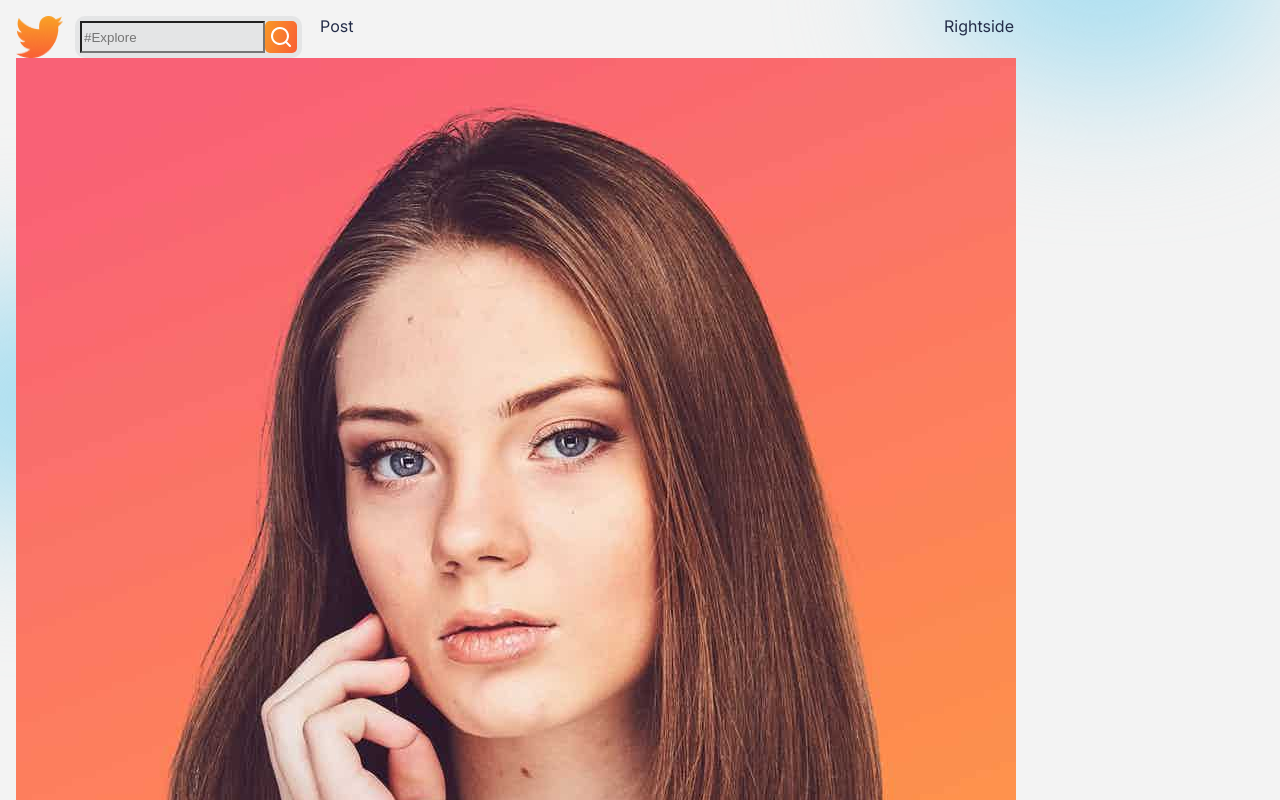
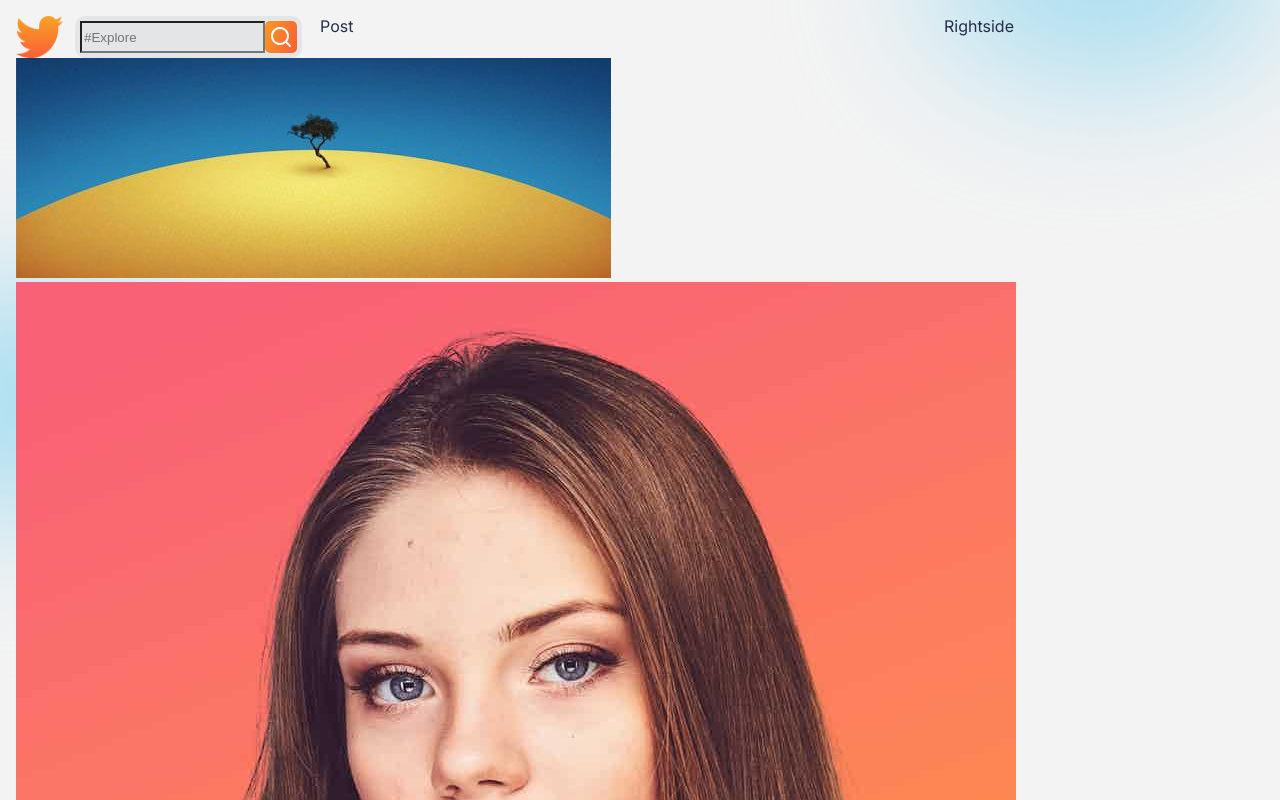
Before and after one commit to ibrahimy353/nexchat-socialmedia_frontend, a React (Create React App) app: page / in a window 1280 px wide. Shown: the top 800 px of the page. Built offline with nearby package versions, Linux system fonts and the light colour scheme.

Commit message:
profile editing

```diff
--- a/src/components/ProfileCard.jsx/ProfileCard.jsx
+++ b/src/components/ProfileCard.jsx/ProfileCard.jsx
@@ -1,11 +1,13 @@
 import React from 'react'
 import Cover from '../../img/cover.jpg'
 import Profile from '../../img/profileImg.jpg'
+import './ProfileCard.css'
 
 const ProfileCard = () => {
   return (
     <div className="ProfileCard">
       <div className="ProfileImages">
+        <img src={Cover} alt="" />
         <img src={Profile} alt="" />
       </div>
     </div>
```
